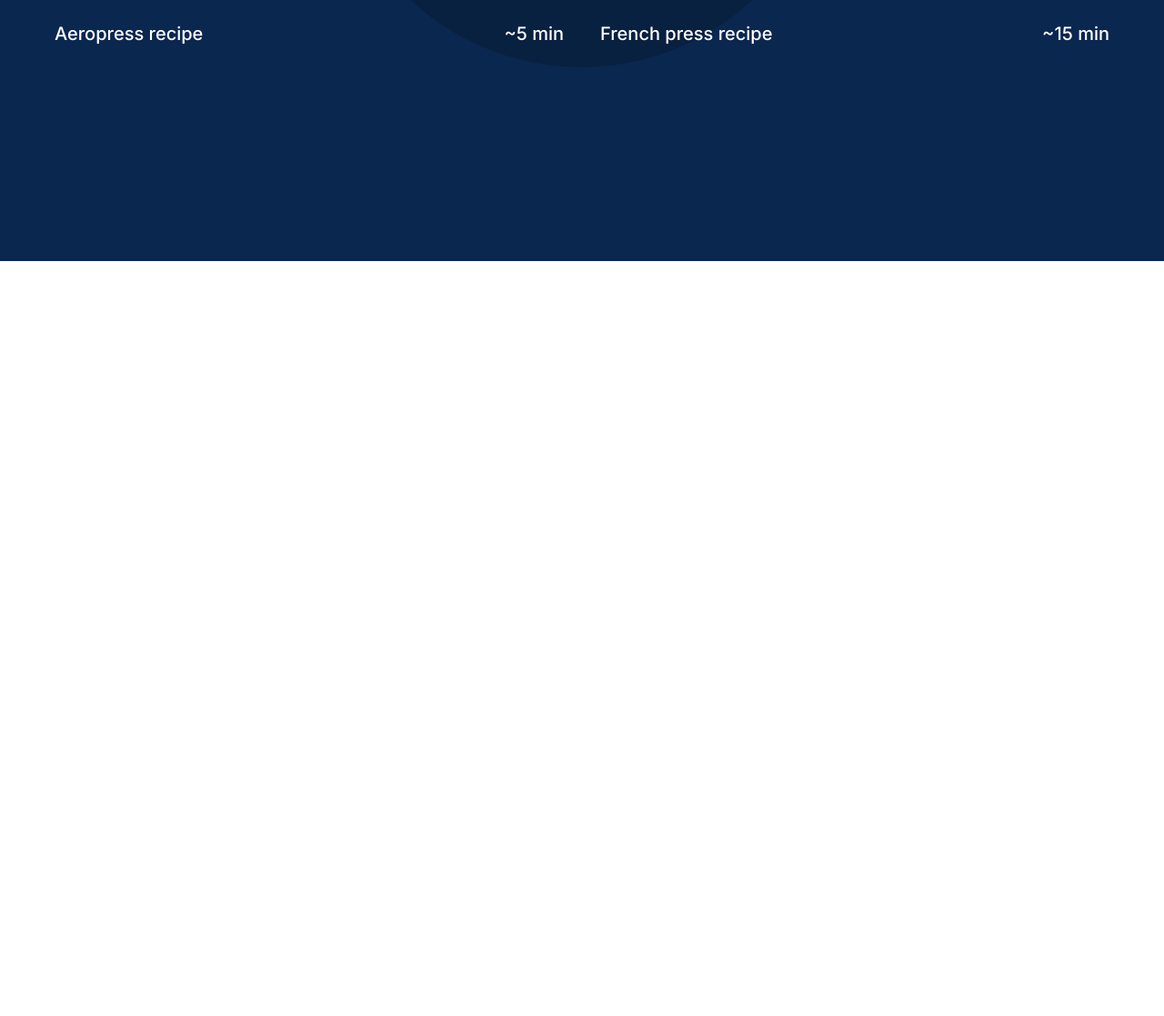
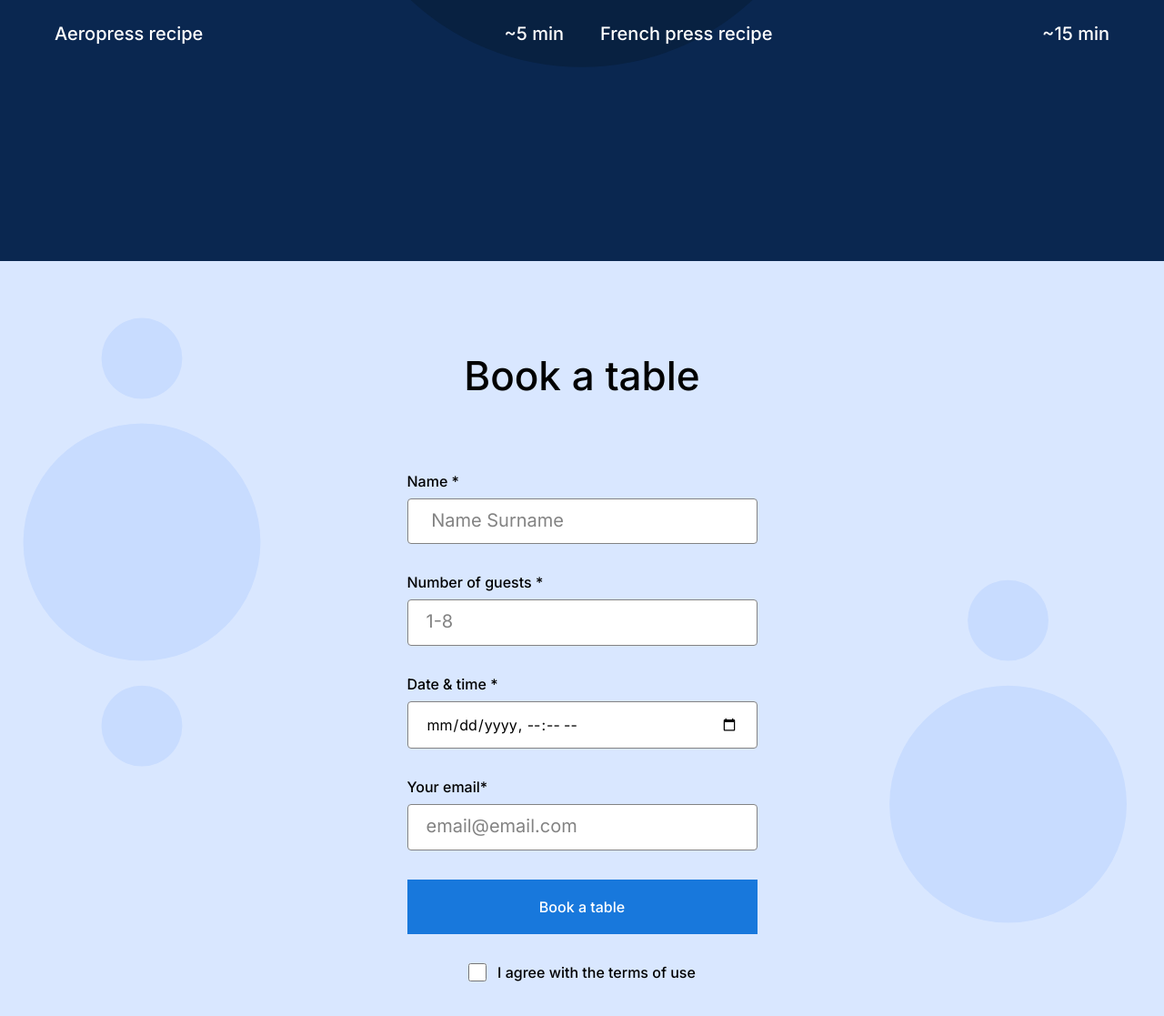
Before and after one commit to Kys3000/se_project_coffeeshop, a plain HTML site: page index.html in a window 1280 px wide. Shown: the part 1504-2621 px from the top of the page at 91% size. Before the commit the page ends 1791 px from the top, so only its background shows below. Drawn offline with Linux system fonts and the light colour scheme.

Commit message:
New update for my project

```diff
--- a/index.html
+++ b/index.html
@@ -106,7 +106,59 @@
             </li>
           </ul>
         </section>
-        <section id="reservation" class="reservation"></section>
+        <section id="reservation" class="reservation">
+          <h2 class="reservation__title">Book a table</h2>
+          <form class="reservation__form form">
+            <fieldset class="form__fieldset">
+              <label for="name-input" class="form__label">
+                Name *
+                <input
+                  class="form__input"
+                  id="name-input"
+                  type="text"
+                  placeholder=" Name Surname"
+                  required
+                />
+              </label>
+              <label for="number-input" class="form__label">
+                Number of guests *
+                <input
+                  class="form__input"
+                  id="number-input"
+                  type="number"
+                  min="1"
+                  max="8"
+                  placeholder="1-8"
+                  required
+                />
+              </label>
+              <label for="datetime-local-input" class="form__label">
+                Date & time *
+                <input
+                  class="form__input"
+                  id="datetime-local-input"
+                  type="datetime-local"
+                  required
+                />
+              </label>
+              <label for="email-input" class="form__label">
+                Your email*
+                <input
+                  class="form__input"
+                  id="email-input"
+                  type="email"
+                  placeholder="email@email.com"
+                  required
+                />
+              </label>
+            </fieldset>
+            <button type="reserve" class="form__button">Book a table</button>
+            <label for="" class="form__label form__label_type_checkbox">
+              <input class="form__checkbox" type="checkbox" />
+              I agree with the terms of use
+            </label>
+          </form>
+        </section>
         <section id="menu" class="menu"></section>
         <section class="about"></section>
       </main>
--- a/pages/index.css
+++ b/pages/index.css
@@ -164,3 +164,93 @@
   font-size: 20px;
   line-height: 30px;
 }
+
+.reservation {
+  background: center/cover no-repeat
+    url(../images/se_project_2_files/background_reservation.svg);
+  background-color: #d9e7ff;
+  padding: 100px 0 120px;
+}
+
+.reservation__title {
+  margin: 0 0 80px;
+  text-align: center;
+  font-family: Inter;
+  font-style: normal;
+  font-weight: 500;
+  font-size: 44px;
+  line-height: 52px;
+}
+
+.reservation__form {
+  margin: 0 auto;
+}
+
+.form {
+  max-width: 385px;
+}
+
+.form__fieldset {
+  margin: 0;
+  padding: 0;
+  border: none;
+}
+
+.form__label {
+  color: #000;
+  font-family: Inter;
+  font-style: normal;
+  font-weight: 500;
+  font-size: 16px;
+  line-height: 20px;
+}
+
+.form__input {
+  display: block;
+  width: 100%;
+  padding: 15px 20px;
+  box-sizing: border-box;
+  margin: 8px 0 32px;
+  border: 1px solid #838383;
+  border-radius: 4px;
+}
+
+.form__input::placeholder {
+  font-size: 16px;
+  color: #838383;
+  font-family: Inter;
+  font-style: normal;
+  font-weight: normal;
+  font-size: 20px;
+  line-height: 30px;
+}
+
+.form__button[type="reserve"] {
+  width: 100%;
+  border: none;
+  padding: 20px 0px;
+  margin-bottom: 32px;
+  background-color: #1878dc;
+  font-family: Inter;
+  font-style: normal;
+  color: #fff;
+  font-weight: 500;
+  font-size: 16px;
+  line-height: 20px;
+}
+
+.form__checkbox {
+  border-radius: 2px;
+  width: 20px;
+  height: 20px;
+}
+
+.form__label_type_checkbox {
+  display: flex;
+  gap: 12px;
+  justify-content: center;
+}
+
+input[type="checkbox"] {
+  accent-color: #1878dc;
+}
```
